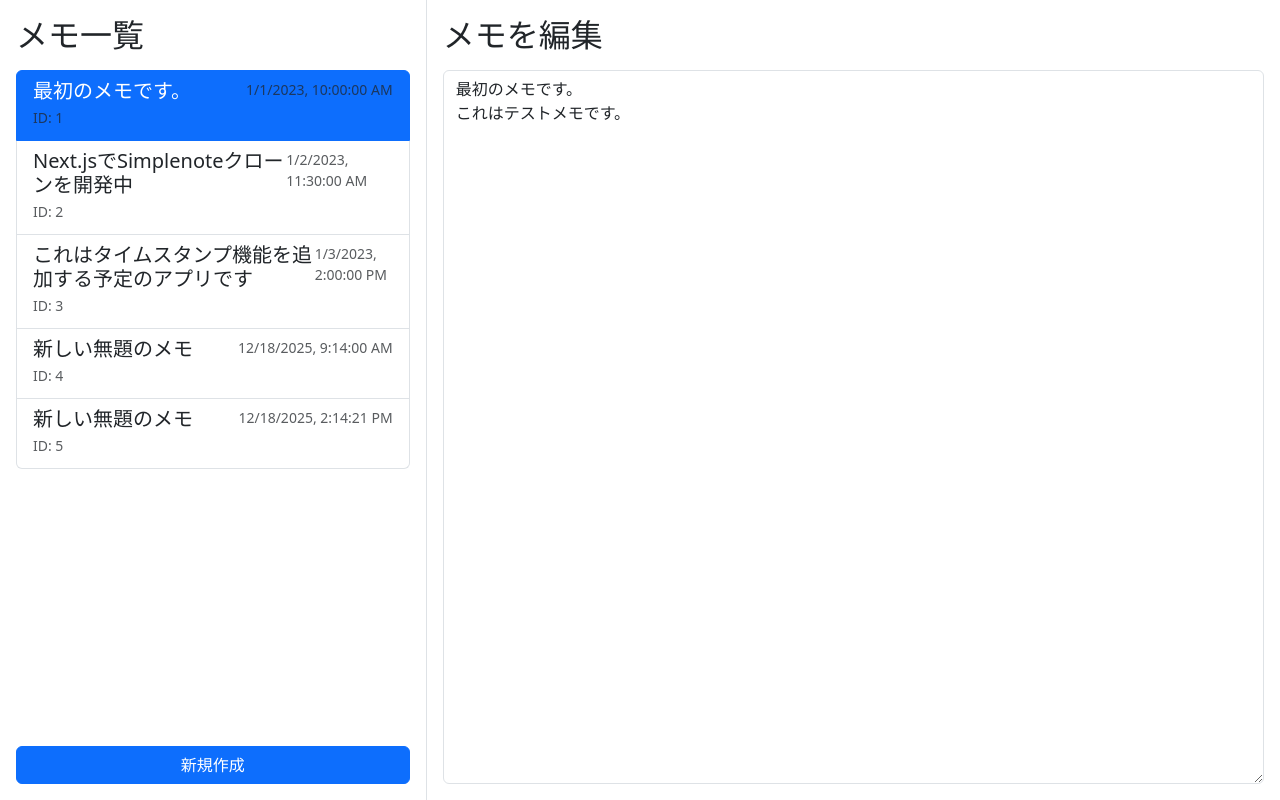
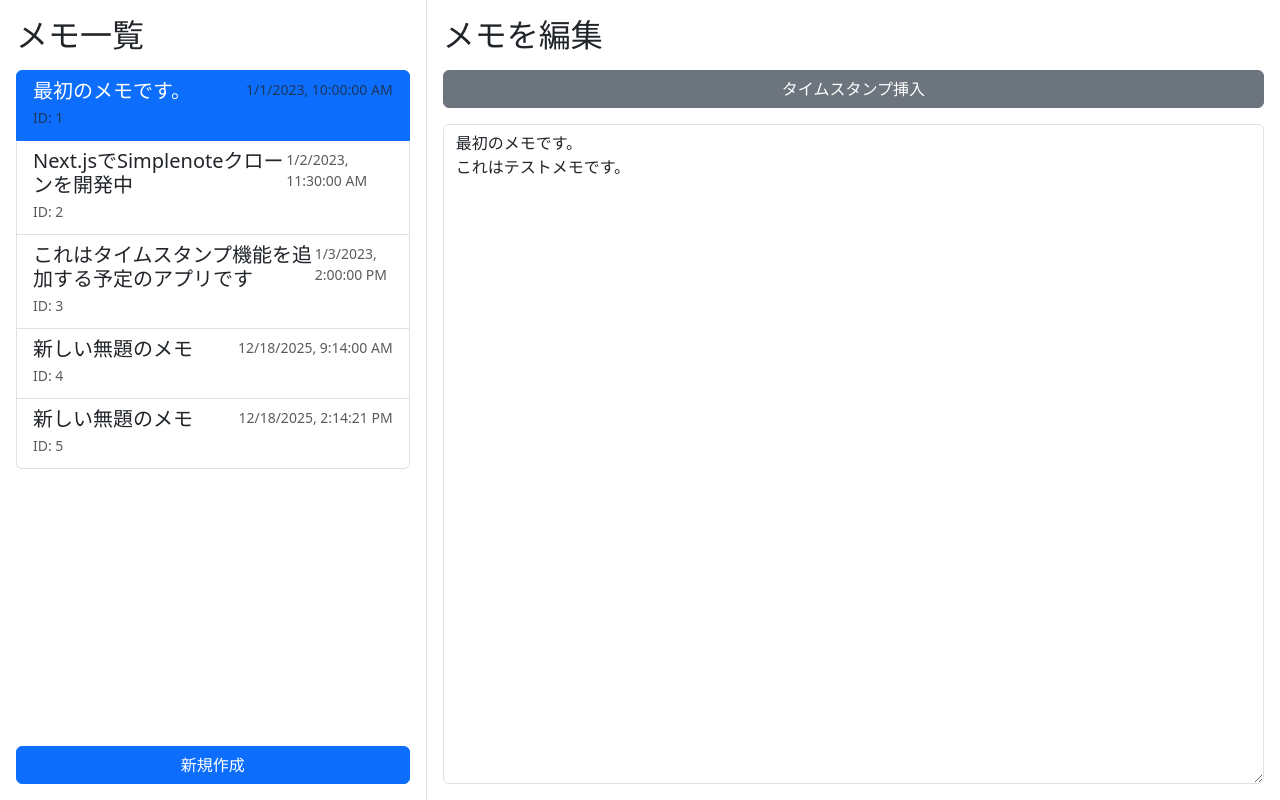
Before and after one commit to fleatama/Simplenote_Clone_App, a Next.js app: page / in a window 1280 px wide. Built offline with nearby package versions, Linux system fonts and the light colour scheme.

Commit message:
feat: Implement timestamp insertion feature

```diff
--- a/app/page.tsx
+++ b/app/page.tsx
@@ -1,6 +1,6 @@
 "use client"; // クライアントコンポーネントであることを宣言
 
-import React, { useState, useEffect } from "react";
+import React, { useState, useEffect, useRef } from "react"; // 1. useRef を追加
 
 interface Note {
   id: string;
@@ -11,13 +11,13 @@ interface Note {
 
 export default function Home() {
   const [notes, setNotes] = useState<Note[]>([]);
+  const [selectedNoteId, setSelectedNoteId] = useState<string | null>(null);
+  const [selectedNoteContent, setSelectedNoteContent] = useState<string>('');
   const [loading, setLoading] = useState<boolean>(true);
   const [error, setError] = useState<string | null>(null);
+  const [typingTimeout, setTypingTimeout] = useState<NodeJS.Timeout | null>(null);
 
-  // ここから追加 ---
-  const [selectedNoteId, setSelectedNoteId] = useState<string | null>(null);
-  const [selectedNoteContent, setSelectedNoteContent] = useState<string>('');
-  const [typingTimeout, setTypingTimeout] = useState<NodeJS.Timeout | null>(null);
+  const textareaRef = useRef<HTMLTextAreaElement>(null);
 
   // --- ここから追加・修正 ---
   const handleSaveNote = async (noteId: string, content: string) => {
@@ -94,6 +94,28 @@ export default function Home() {
   };
   // --- ここまで追加 ---
 
+  const handleInsertTimestamp = () => {
+    if (!textareaRef.current) return;
+
+    const textarea = textareaRef.current;
+    const cursorPosition = textarea.selectionStart;
+    const now = new Date();
+    const timestamp = now.toLocaleString(); // 例: "2024/2/18 12:30:00"
+
+    const newContent =
+      selectedNoteContent.substring(0, cursorPosition) +
+      timestamp +
+      selectedNoteContent.substring(cursorPosition);
+
+    setSelectedNoteContent(newContent);
+
+    // タイムスタンプ挿入後にフォーカスを戻し、カーソル位置を調整
+    textarea.focus();
+    // ここで setTimeout を使い、React のレンダリングが終わった後にカーソル位置をセットします
+    setTimeout(() => {
+      textarea.setSelectionRange(cursorPosition + timestamp.length, cursorPosition + timestamp.length);
+    }, 0);
+  };
 
   useEffect(() => {
     const fetchNotes = async () => {
@@ -195,28 +217,23 @@ if (error) {
         {/* 右ペイン: 編集エリア */}
         <div className="col-md-8 p-3 d-flex flex-column">
           <h2 className="mb-3">メモを編集</h2>
+          {/* ▼▼▼ 【4. タイムスタンプボタンを追加】 ▼▼▼ */}
+          <button
+            className="btn btn-secondary mb-3" // 余白を追加
+            onClick={handleInsertTimestamp}
+            disabled={!selectedNoteId === null} // シンプルな条件に変更
+          >
+            タイムスタンプ挿入
+          </button>
           <textarea
+            ref={textareaRef}
             className="form-control flex-grow-1"
-            placeholder="メモをここに入力..."
+            placeholder="メモ選択するか、新規作成してください。"
             style={{ minHeight: "200px" }}
             // --- ここから修正 ---
-            value={selectedNoteContent} // 選択されたメモの内容を表示
-            onChange={(e) => {
-              const newContent = e.target.value;
-              setSelectedNoteContent(newContent);
-
-              if (typingTimeout) {
-                clearTimeout(typingTimeout);
-              }
-
-              if (selectedNoteId) {
-                const newTimeout = setTimeout(() => {
-                  handleSaveNote(selectedNoteId, newContent);
-                }, 1000); // 1秒後に保存
-                setTypingTimeout(newTimeout);
-              }
-            }} // テキストエリアの編集内容を状態に反映
-            // --- ここまで修正 ---
+            value={selectedNoteId !== null ? selectedNoteContent : ""} // 変数名を修正
+            onChange={(e) => setSelectedNoteContent(e.target.value)}
+            disabled={!selectedNoteId === null} // シンプルな条件に変更
           ></textarea>
         </div>
       </div>
```
